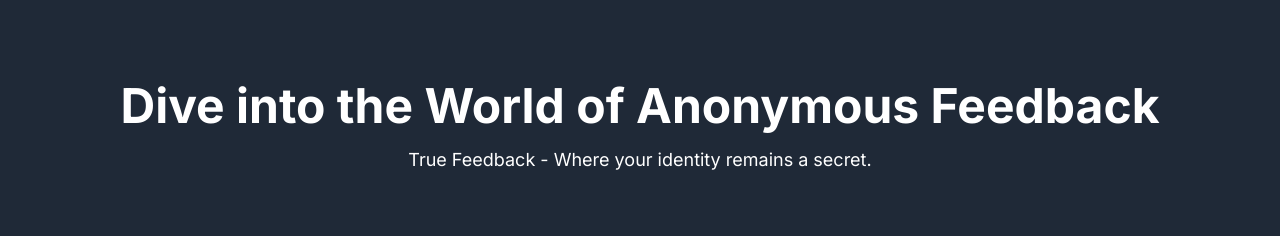
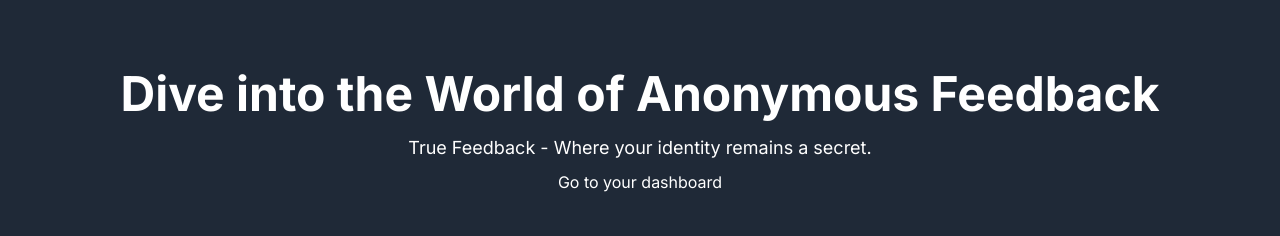
Before and after one commit to DeevSavla/message_app, a Next.js app: page / in a window 1280 px wide. Shown: the part 171-407 px from the top of the page. Built offline with nearby package versions, Linux system fonts and the light colour scheme; no server answers.

Commit message:
change ui

```diff
--- a/src/app/(app)/page.tsx
+++ b/src/app/(app)/page.tsx
@@ -9,12 +9,13 @@
   CarouselContent,
   CarouselItem,
 } from '@/components/ui/carousel';
+import Link from 'next/link';
 
 export default function Home() {
   return (
     <>
       <main className="flex-grow flex flex-col items-center justify-center px-4 md:px-24 py-12 bg-gray-800 text-white">
-        <section className="text-center mb-8 md:mb-12">
+        <section className="text-center mb-2">
           <h1 className="text-3xl md:text-5xl font-bold">
             Dive into the World of Anonymous Feedback
           </h1>
@@ -22,7 +23,7 @@
             True Feedback - Where your identity remains a secret.
           </p>
         </section>
-
+        <Link href={'/dashboard'} className='mb-6 md:mb-10'>Go to your dashboard</Link>
         <Carousel
           plugins={[Autoplay({ delay: 2000 })]}
           className="w-full max-w-lg md:max-w-xl"
```
